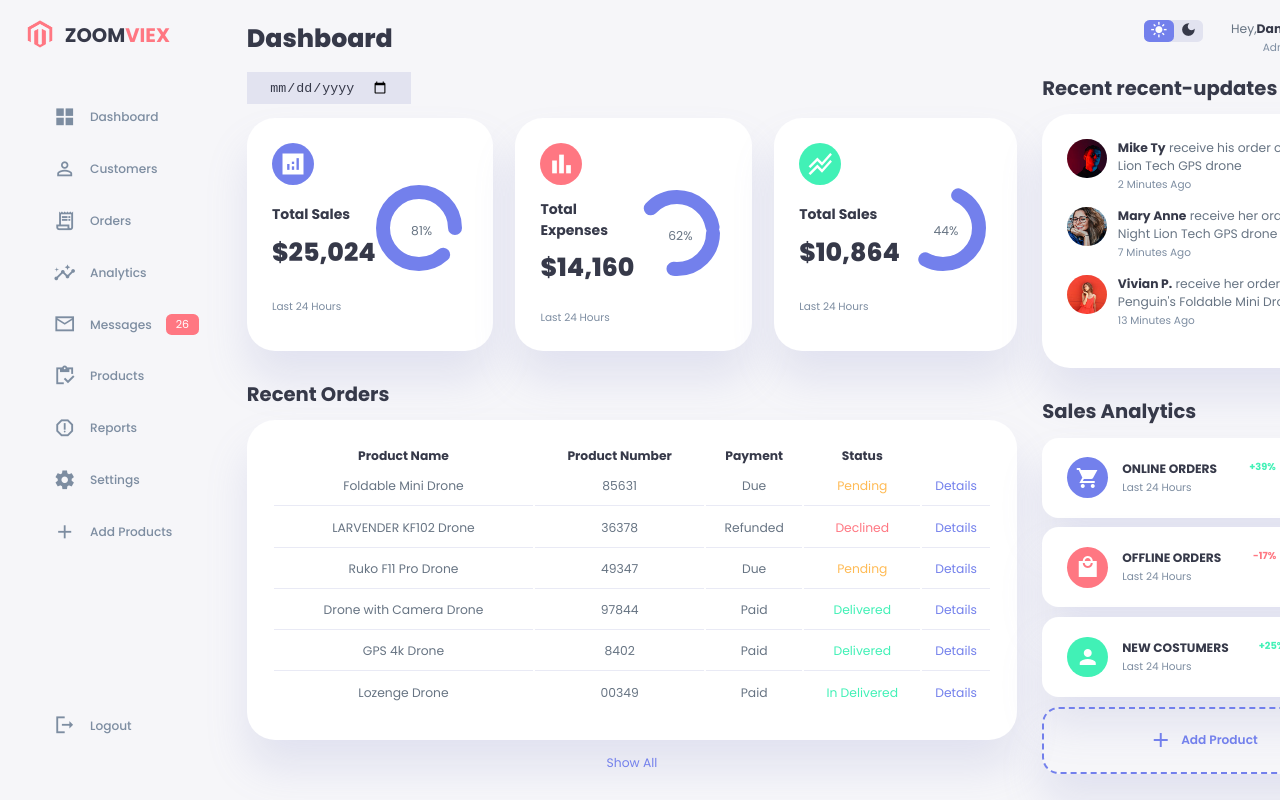
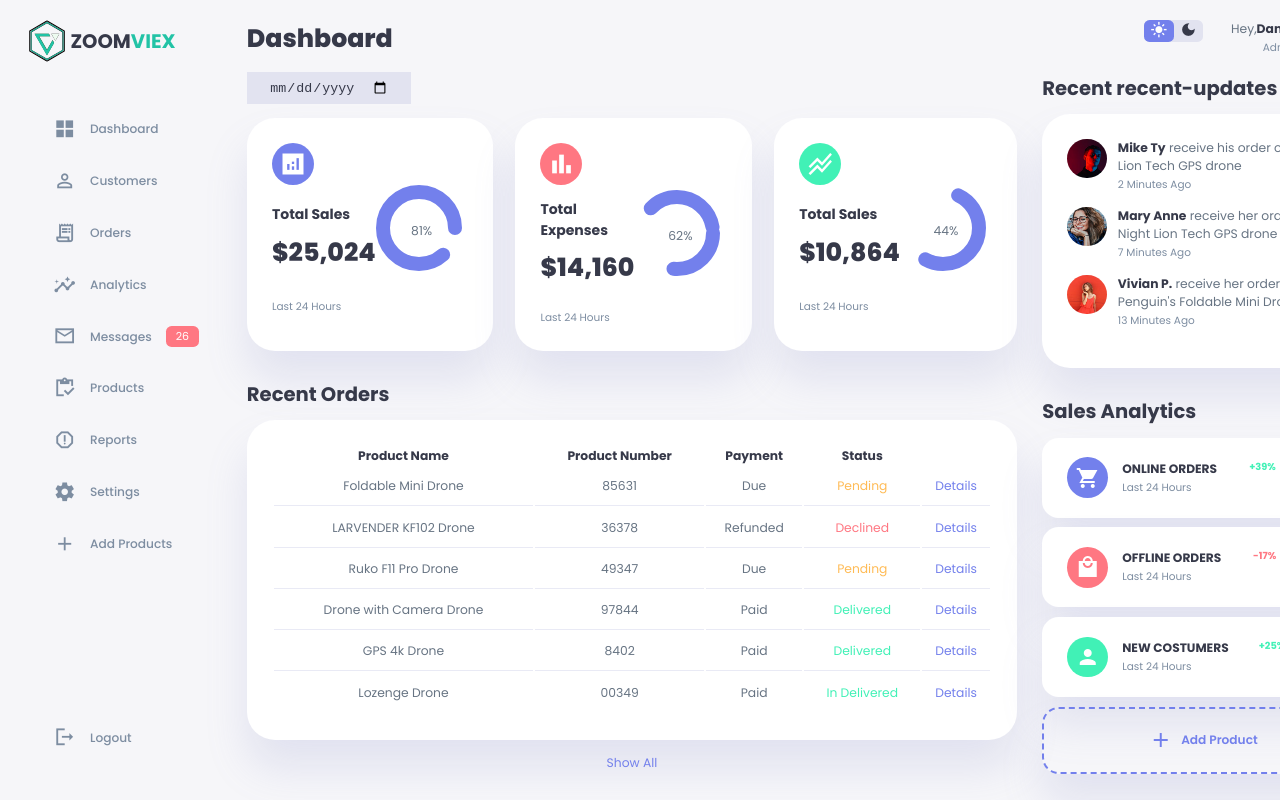
Before and after one commit to viniciusagvaz/responsive-admin-dashboard, a plain HTML site: page index.html in a window 1280 px wide. Shown: the top 800 px of the page. Drawn offline with Linux system fonts and the light colour scheme.

Commit message:
vv logo/span

```diff
--- a/index.html
+++ b/index.html
@@ -13,8 +13,8 @@
 			<aside>
 				<div class="top">
 					<div class="logo">
-						<img src="./img/logo.png" alt="" />
-						<h2>ZOOM<span class="danger">VIEX</span></h2>
+						<img src="./img/vv-logo.svg" alt="" />
+						<h2>ZOOM<span class="vv">VIEX</span></h2>
 					</div>
 					<div class="close" id="close-btn">
 						<span class="material-icons-sharp">close</span>
--- a/style.css
+++ b/style.css
@@ -3,6 +3,7 @@
 :root {
   --color-primary: #7380ec;
   --color-danger: #ff7782;
+  --color-vv: #22c3a6;
   --color-success: #41f1b6;
   --color-warning: #ffbb55;
   --color-info-dark: #7d8da1;
@@ -150,12 +151,17 @@ aside .top {
 
 aside .logo {
   display: flex;
-  gap: 0.8rem;
+  align-items: center;
+  gap: 0.2rem;
+
+}
+aside .logo span{
+   color: var(--color-vv);
 }
 
 aside .logo img {
-  width: 2rem;
-  height: 2rem;
+  width: 3rem;
+  height: 3rem;
 }
 
 aside .close {
```
Also changed, not shown: img/logozmv.png (deleted), img/vv-logo.svg (added).
